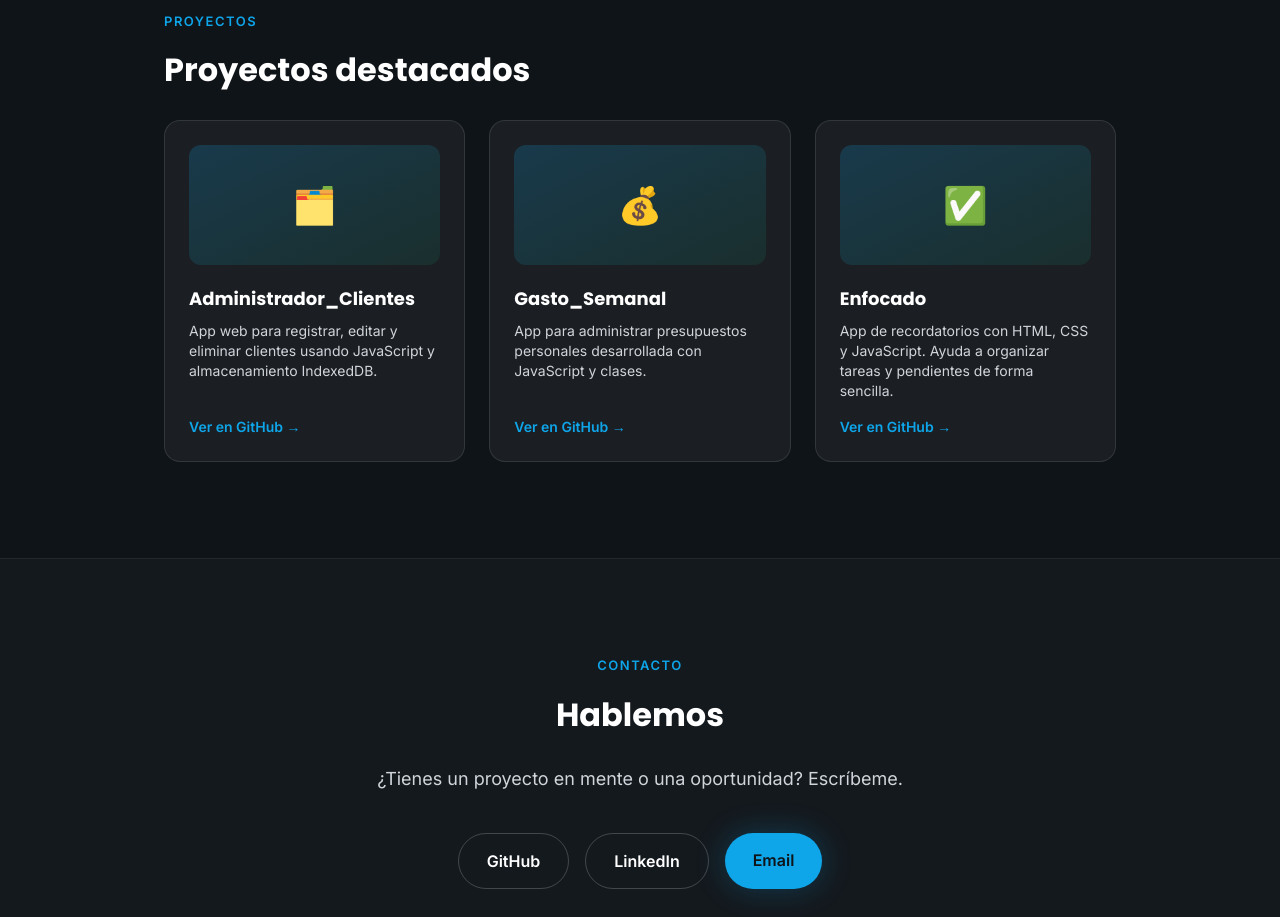
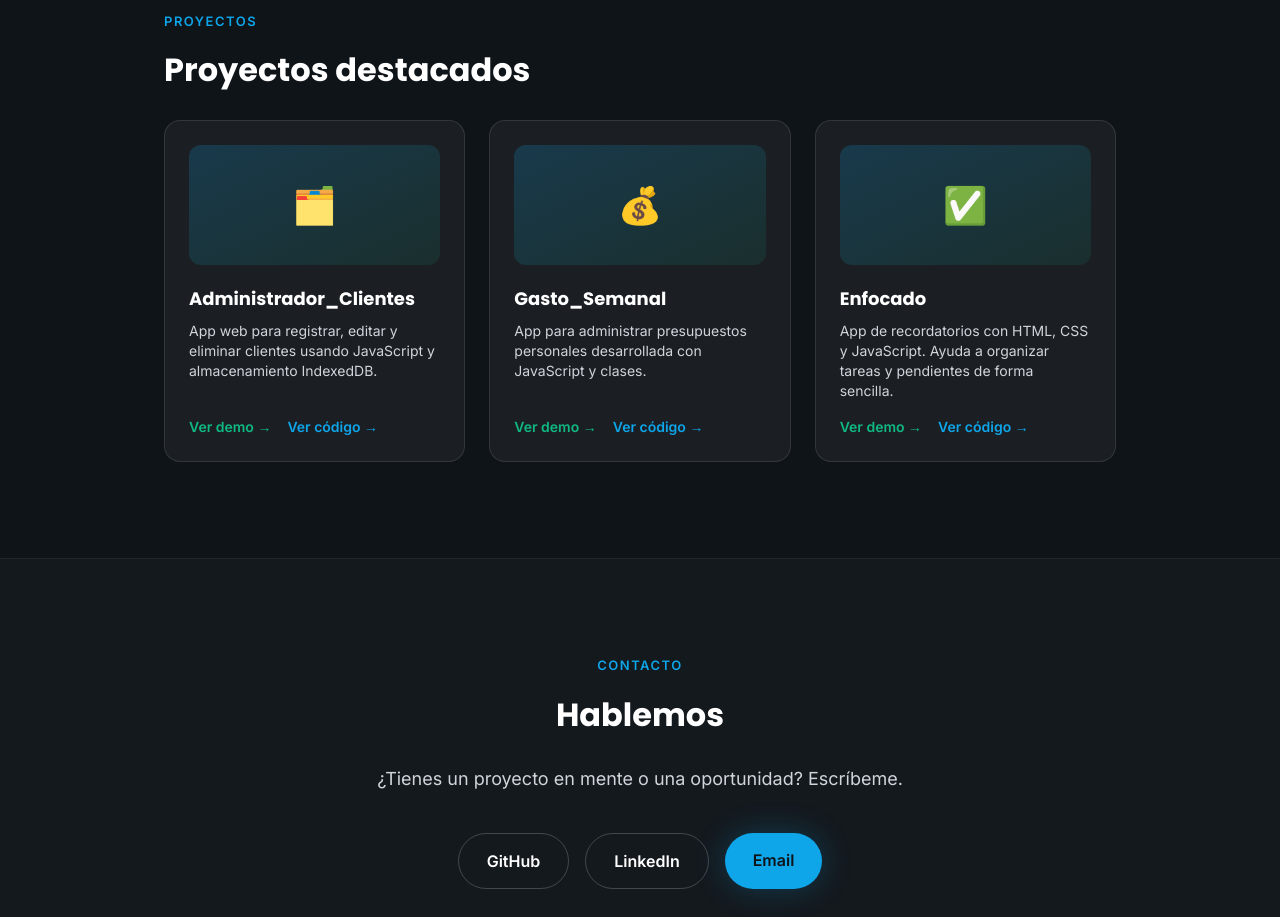
Before and after one commit to JOGO007/JOGO007.github.io, a website: page index.html in a window 1280 px wide. Shown: the part 1900-2817 px from the top of the page. Drawn offline with Linux system fonts and the light colour scheme.

Commit message:
Enlazar demos en vivo desde la seccion Proyectos
Cada proyecto ahora tiene dos links: 'Ver demo' (sitio publicado en GitHub Pages) y 'Ver codigo' (repositorio). Antes solo enlazaba al repositorio.

```diff
--- a/index.html
+++ b/index.html
@@ -119,27 +119,33 @@
       <p class="text-primary font-semibold text-[13px] tracking-[1.5px] mb-3">PROYECTOS</p>
       <h2 class="text-[32px] mb-6">Proyectos destacados</h2>
       <div class="grid grid-cols-1 md:grid-cols-3 gap-6 mt-6">
-        <a href="https://github.com/JOGO007/Administrador_Clientes" target="_blank" rel="noopener"
-           class="flex flex-col bg-white/5 border border-white/10 rounded-2xl p-6 transition-all duration-200 hover:border-primary hover:-translate-y-1">
+        <div class="flex flex-col bg-white/5 border border-white/10 rounded-2xl p-6 transition-all duration-200 hover:border-primary hover:-translate-y-1">
           <div class="w-full h-[120px] rounded-xl bg-gradient-to-br from-primary/20 to-secondary/10 flex items-center justify-center text-4xl mb-5">🗂️</div>
           <h3 class="text-lg mb-2">Administrador_Clientes</h3>
           <p class="text-textmuted text-sm mb-4 flex-grow">App web para registrar, editar y eliminar clientes usando JavaScript y almacenamiento IndexedDB.</p>
-          <span class="text-primary text-sm font-semibold">Ver en GitHub →</span>
-        </a>
-        <a href="https://github.com/JOGO007/Gasto_Semanal" target="_blank" rel="noopener"
-           class="flex flex-col bg-white/5 border border-white/10 rounded-2xl p-6 transition-all duration-200 hover:border-primary hover:-translate-y-1">
+          <div class="flex gap-4">
+            <a href="https://jogo007.github.io/Administrador_Clientes/" target="_blank" rel="noopener" class="text-secondary text-sm font-semibold hover:underline">Ver demo →</a>
+            <a href="https://github.com/JOGO007/Administrador_Clientes" target="_blank" rel="noopener" class="text-primary text-sm font-semibold hover:underline">Ver código →</a>
+          </div>
+        </div>
+        <div class="flex flex-col bg-white/5 border border-white/10 rounded-2xl p-6 transition-all duration-200 hover:border-primary hover:-translate-y-1">
           <div class="w-full h-[120px] rounded-xl bg-gradient-to-br from-primary/20 to-secondary/10 flex items-center justify-center text-4xl mb-5">💰</div>
           <h3 class="text-lg mb-2">Gasto_Semanal</h3>
           <p class="text-textmuted text-sm mb-4 flex-grow">App para administrar presupuestos personales desarrollada con JavaScript y clases.</p>
-          <span class="text-primary text-sm font-semibold">Ver en GitHub →</span>
-        </a>
-        <a href="https://github.com/JOGO007/Enfocado" target="_blank" rel="noopener"
-           class="flex flex-col bg-white/5 border border-white/10 rounded-2xl p-6 transition-all duration-200 hover:border-primary hover:-translate-y-1">
+          <div class="flex gap-4">
+            <a href="https://jogo007.github.io/Gasto_Semanal/" target="_blank" rel="noopener" class="text-secondary text-sm font-semibold hover:underline">Ver demo →</a>
+            <a href="https://github.com/JOGO007/Gasto_Semanal" target="_blank" rel="noopener" class="text-primary text-sm font-semibold hover:underline">Ver código →</a>
+          </div>
+        </div>
+        <div class="flex flex-col bg-white/5 border border-white/10 rounded-2xl p-6 transition-all duration-200 hover:border-primary hover:-translate-y-1">
           <div class="w-full h-[120px] rounded-xl bg-gradient-to-br from-primary/20 to-secondary/10 flex items-center justify-center text-4xl mb-5">✅</div>
           <h3 class="text-lg mb-2">Enfocado</h3>
           <p class="text-textmuted text-sm mb-4 flex-grow">App de recordatorios con HTML, CSS y JavaScript. Ayuda a organizar tareas y pendientes de forma sencilla.</p>
-          <span class="text-primary text-sm font-semibold">Ver en GitHub →</span>
-        </a>
+          <div class="flex gap-4">
+            <a href="https://jogo007.github.io/Enfocado/" target="_blank" rel="noopener" class="text-secondary text-sm font-semibold hover:underline">Ver demo →</a>
+            <a href="https://github.com/JOGO007/Enfocado" target="_blank" rel="noopener" class="text-primary text-sm font-semibold hover:underline">Ver código →</a>
+          </div>
+        </div>
       </div>
     </div>
   </section>
```
